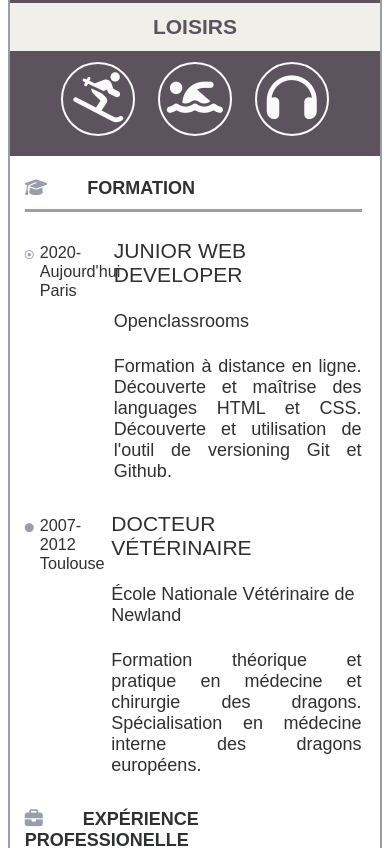
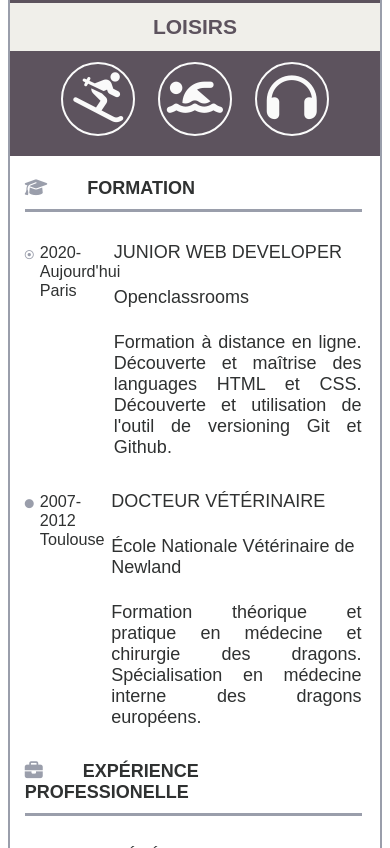
Before and after one commit to aureliebouquet/OC-P2-CV, a plain HTML site: page index.html in a window 390 px wide. Shown: the part 1152-2000 px from the top of the page. Drawn offline with Linux system fonts and the light colour scheme.

Commit message:
update responsivness

```diff
--- a/style.css
+++ b/style.css
@@ -309,9 +309,10 @@ img
 @media screen and (max-width: 700px)
 
 {
-	header
+
+	#bloc_droit h3
 	{
-		min-height: 25em;
+		font-size: 1em;
 	}
 
 	#referents
```
